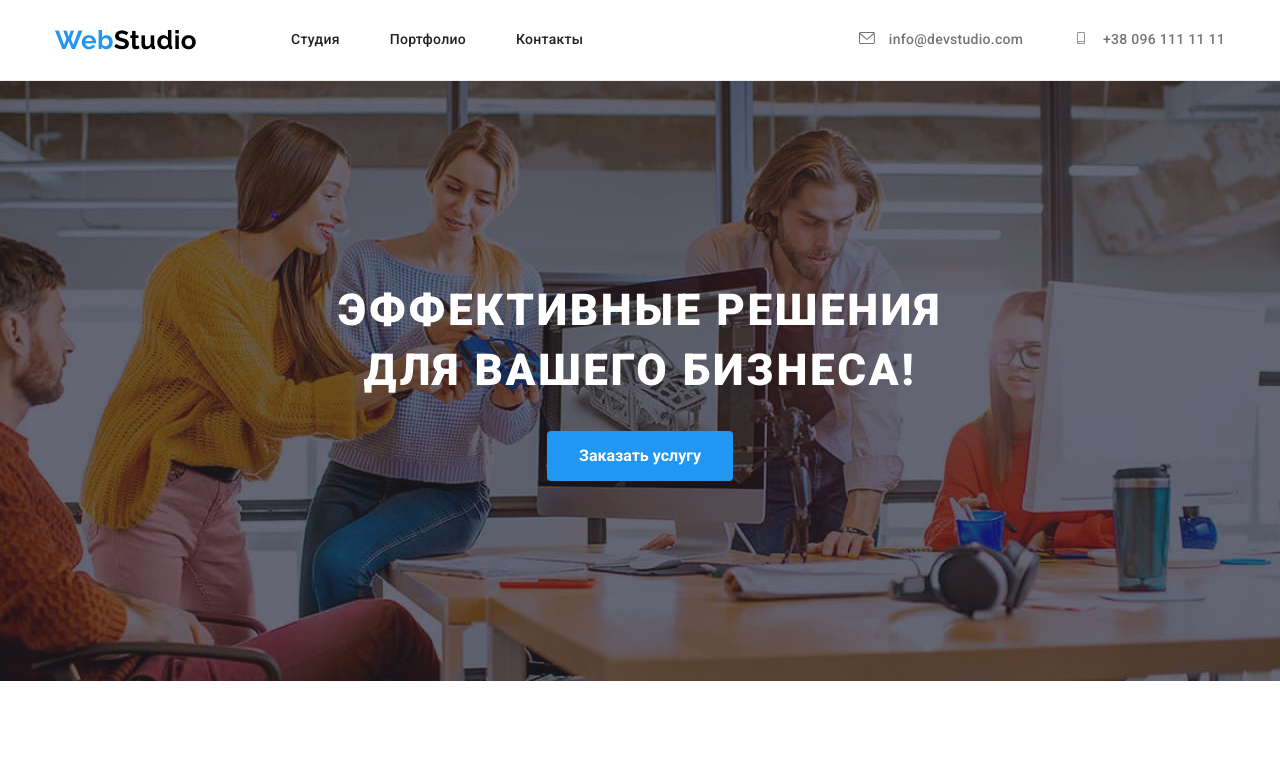
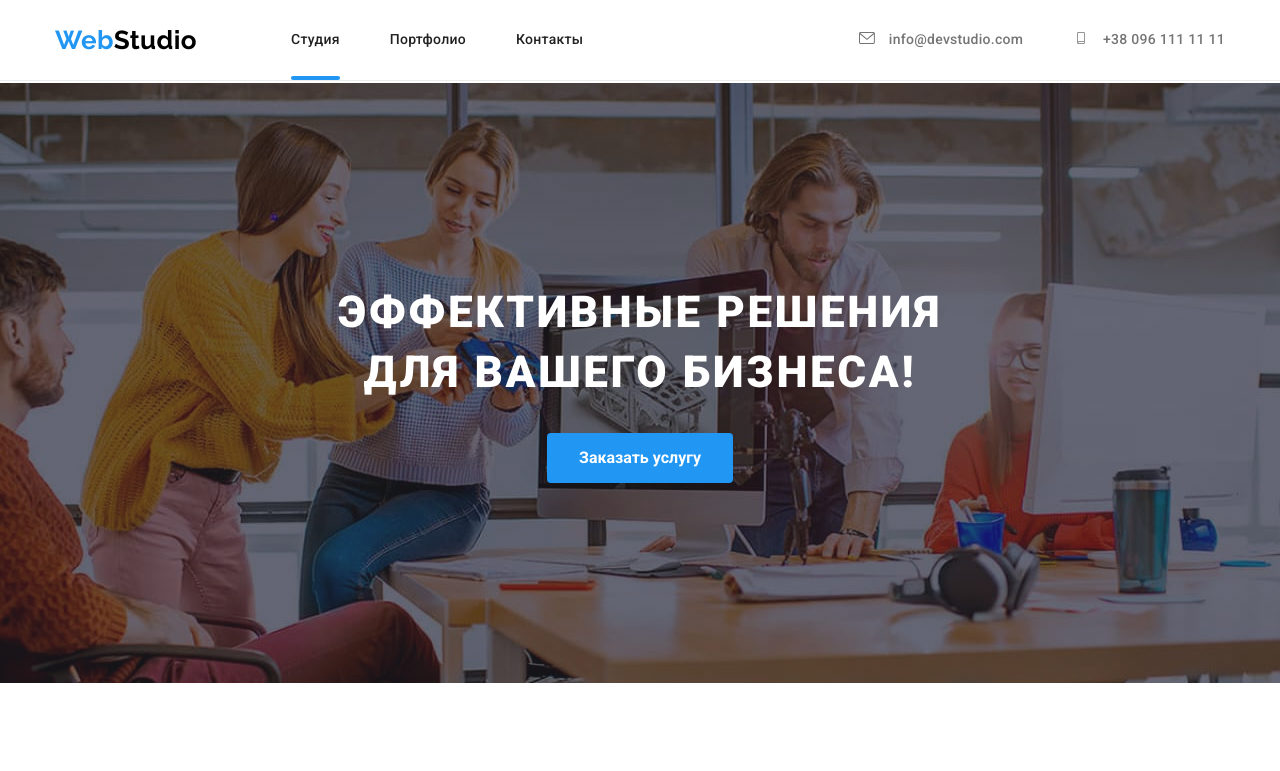
Before and after one commit to AlexanderBryukhovetskiy/goit-markup-hw-05, a plain HTML site: page index.html in a window 1280 px wide. Shown: the top 771 px of the page. Drawn offline with nearby package versions, Linux system fonts and the light colour scheme.

Commit message:
Active page underline had been repaired, margin-top had benn added at hero-section

```diff
--- a/css/styles.css
+++ b/css/styles.css
@@ -179,11 +179,9 @@ header {
 }
 /*-----------------------------------------------*/
 
-/*оформлення синього підкреслення при hover, focus елемента у хедері обох сторінок*/
-.nav-link:hover::after,
-.nav-link:focus::after,
-.current:hover::after,
-.current:focus::after {
+/*оформлення синього підкреслення активної сторінки у хедері*/
+.underline::after,
+.current::after {
 
     content: "";
 
@@ -286,6 +284,7 @@ header {
 .hero {
     padding-top: 200px;
     padding-bottom: 200px;
+    margin-top: 2px;
 
     background-color: var(--main-dark);
     text-align: center;
--- a/index.html
+++ b/index.html
@@ -28,7 +28,7 @@
                     <a class="link logo-text" href="./index.html" id="top">Web<span class="top-logo-text">Studio</span></a>
 
                     <ul class="list main-nav">
-                        <li class="item"><a class="link nav-link" href="#studio">Студия</a></li>   <!--посилання на якір з інф. про студію-->
+                        <li class="item"><a class="link nav-link underline" href="#studio">Студия</a></li>   <!--посилання на якір з інф. про студію-->
                         <li class="item"><a class="link nav-link" href="./portfolio.html">Портфолио</a></li>               <!--посилання на сторінку з портфоліо-->
                         <li class="item"><a class="link nav-link" href="#contacts">Контакты</a></li>                       <!--посилання на якір контантів/футер сторінки -->
                     </ul>
```
